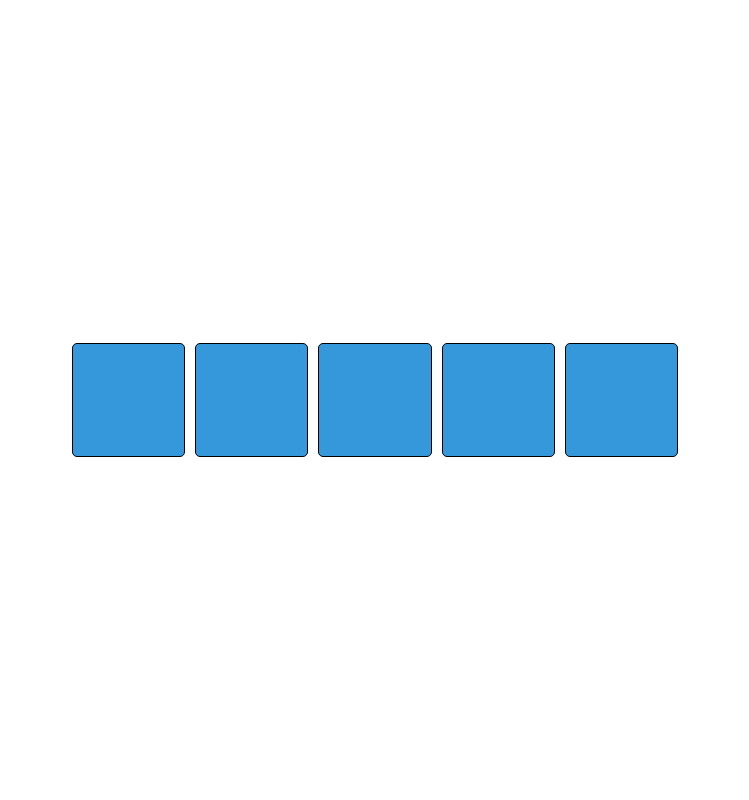
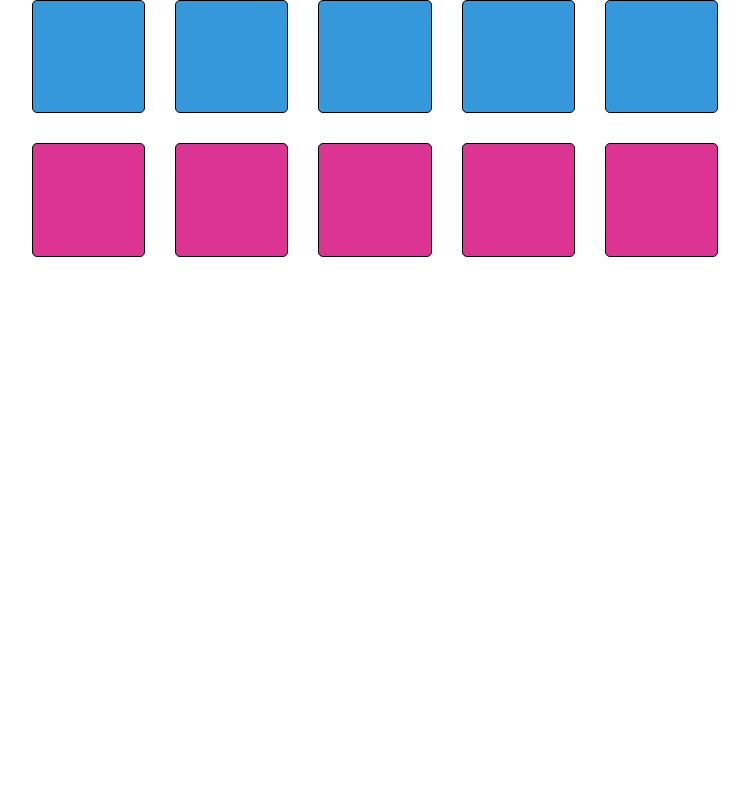
Before and after one commit to alexagobe1411-ai/colorfile, an Angular app in the folder colorfile/: page /palette in a window 1280 px wide. Shown: the top 800 px of the page, without its empty margins (265-1014 px from the left). Built offline with nearby package versions, Linux system fonts and the light colour scheme.

Commit message:
Change paramatres of css to achive all boxes been aligned

```diff
--- a/colorfile/src/app/pages/palette/palette.component.css
+++ b/colorfile/src/app/pages/palette/palette.component.css
@@ -1,27 +1,30 @@
 /* Styles ofr rectangles*/
 .contenedor {
   display: flex;
-gap: 10px;
+gap: 30px;
 justify-content: center;
-align-items: center;
-min-height: 100vh;
+width: 100%;
+
+
+}
+
+.contenedor2 {
+  display: flex;
+gap: 30px;
+justify-content: center;
+width: 100%;
+margin-top: 30px;
 }
 
 .rectangulo {
+
   width: 3cm;
   height: 3cm;
   background-color: #3498db;
   border: 1px solid #000;
   box-sizing: border-box;
   border-radius: 5px;
-}
-
-.contenedor2 {
-  display: flex;
-gap: 10px;
-justify-content: center;
-align-items: flex-end;
-min-height: 100vh;
+  flex-shrink: 0;
 }
 
 .rectangulo2 {
@@ -31,4 +34,5 @@ min-height: 100vh;
   border: 1px solid #000;
   box-sizing: border-box;
   border-radius: 5px;
+  flex-shrink: 0;
 }
--- a/colorfile/src/app/pages/palette/palette.component.html
+++ b/colorfile/src/app/pages/palette/palette.component.html
@@ -1,4 +1,4 @@
-
+<div>
   <div class="contenedor">
     <div class="rectangulo"></div>
     <div class="rectangulo"></div>
@@ -15,3 +15,4 @@
     <div class="rectangulo2"></div>
     <div class="rectangulo2"></div>
   </div>
+</div>
```
Lines whose indentation alone changed are shown as unchanged.
